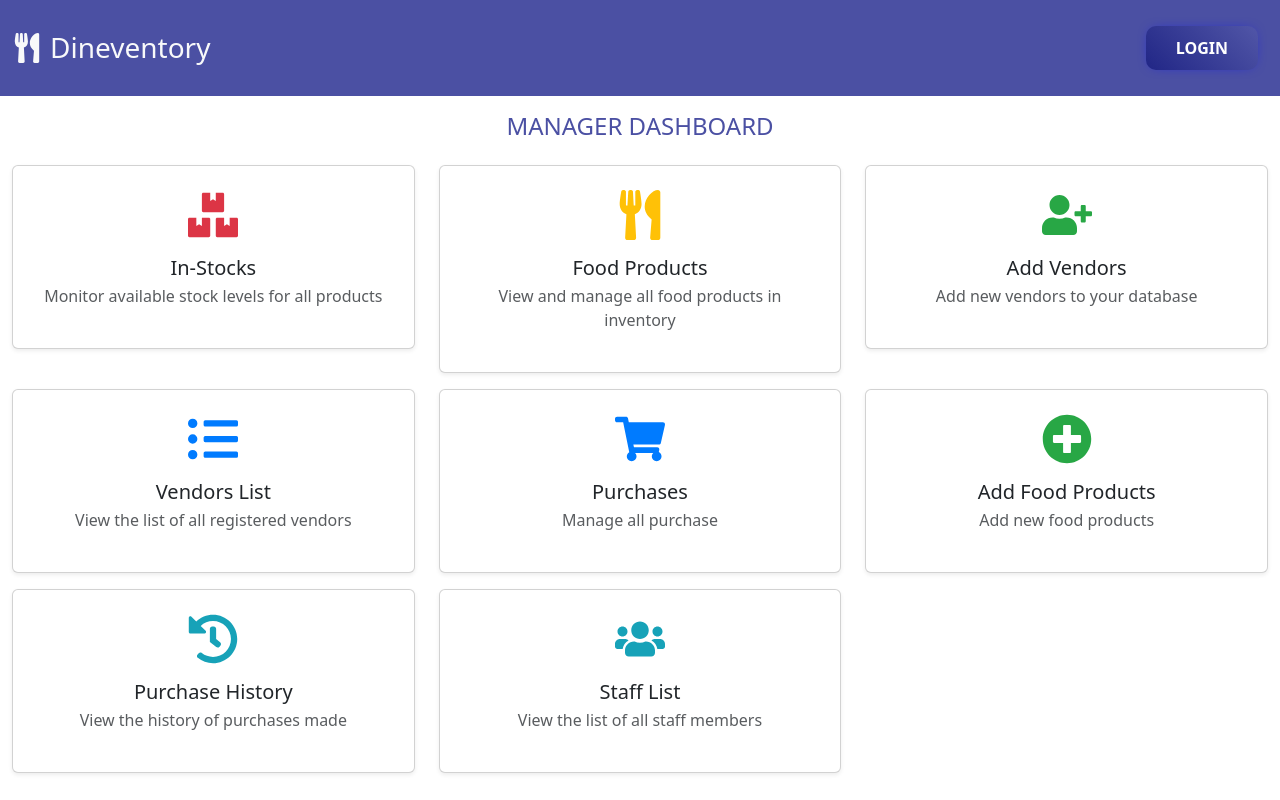
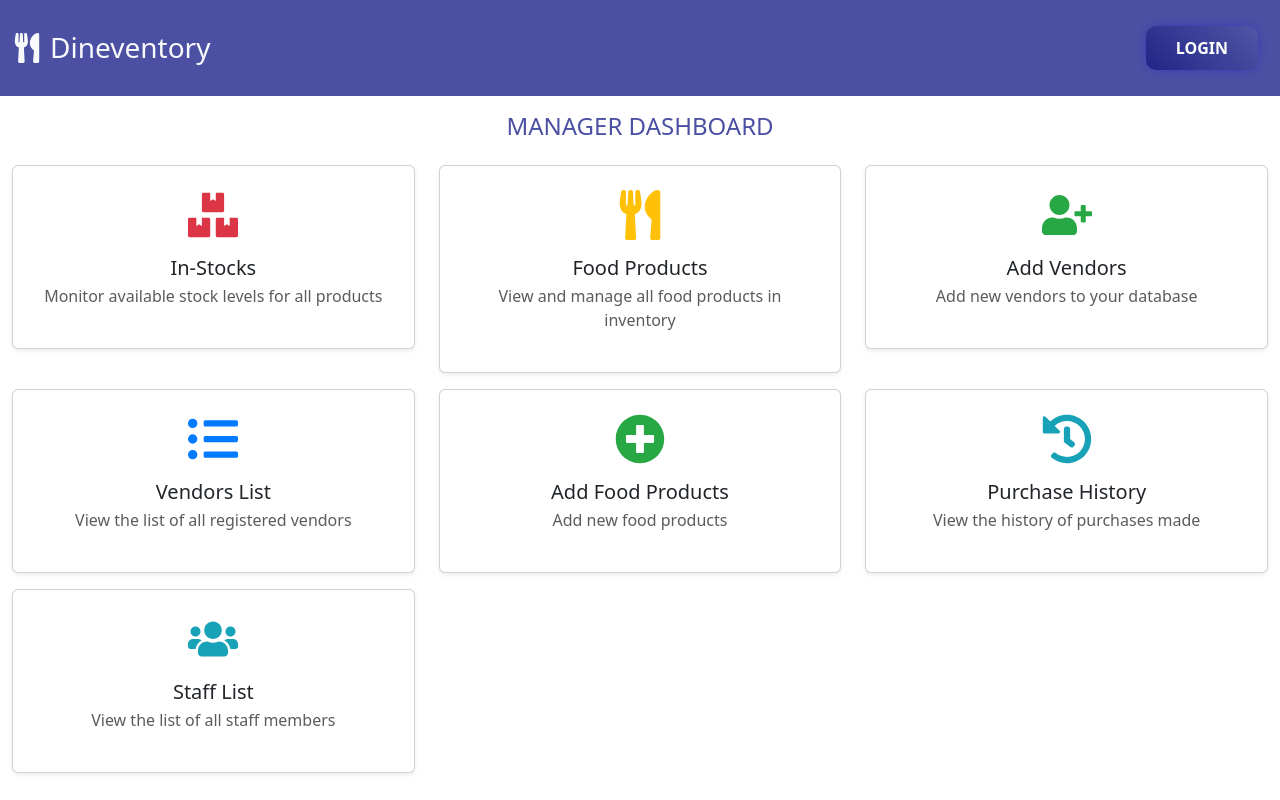
Before and after one commit to madhavan521/Project2frontend, a React (Create React App) app: page /manager in a window 1280 px wide. Built offline with nearby package versions, Linux system fonts and the light colour scheme; no server answers.

Commit message:
Update ManagerDashboard.js

```diff
--- a/src/Components/DashBoard/ManagerDashboard.js
+++ b/src/Components/DashBoard/ManagerDashboard.js
@@ -27,12 +27,7 @@ const ManagerDashboard = () => {
       icon: <FaListUl size={50} color="#007bff" />,
       link: "/vendor",
     },
-    {
-      name: "Purchases",
-      description: "Manage all purchase ",
-      icon: <FaShoppingCart size={50} color="#007bff" />,
-      link: "/addstock",
-    },
+
      {
           name: "Add Food Products",
           description: "Add new food products",
```
